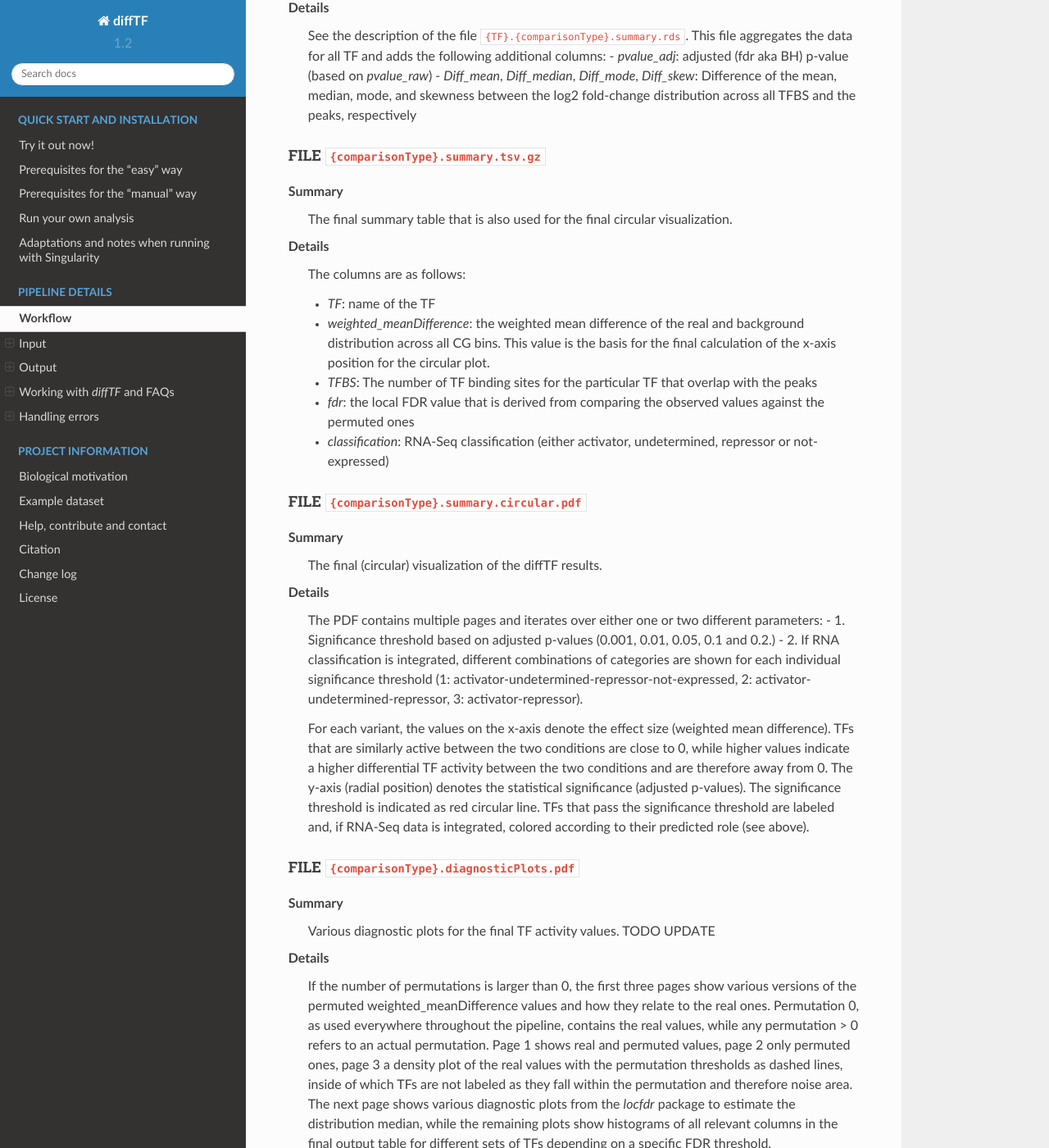
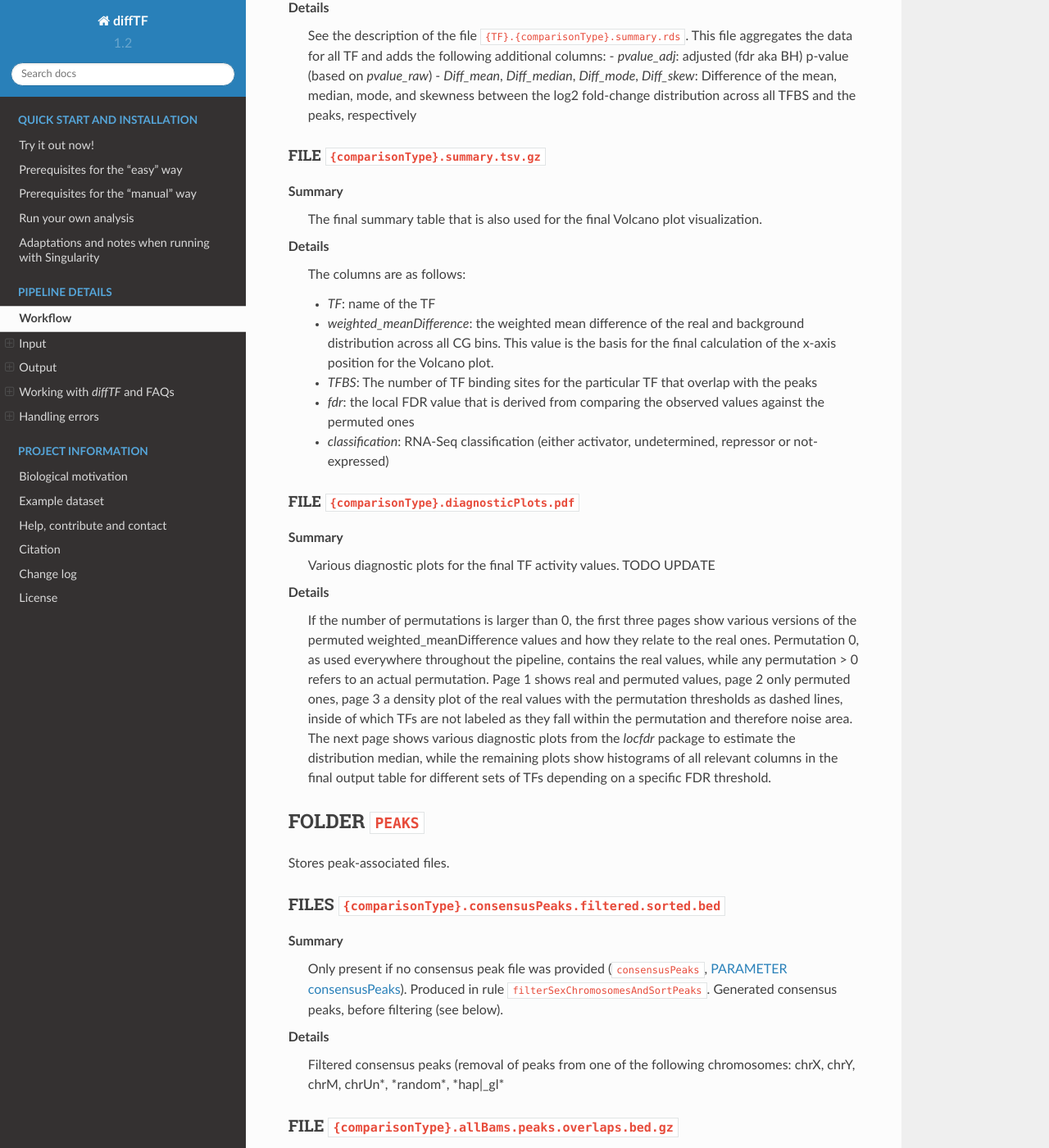
Before and after one commit to jfallmann/diffTF_Fork, a Sphinx documentation site: the page built from docs/chapter2.rst, in a window 1280 px wide and 1400 px high, scrolled down 17772 px. Shown: the whole window at 82% size. Built offline with Sphinx 7.4.7 and the Read the Docs theme 2.0.0, drawn with Linux system fonts in a browser that asks for light colours; some of the changed text lies outside the part shown.

Commit message:
Documentation updates

```diff
--- a/docs/chapter2.rst
+++ b/docs/chapter2.rst
@@ -207,7 +207,7 @@
 Details
   Names must be separated by commas, spaces are allowed and will be eliminated automatically. The data type must be specified with a “:”, followed by either “numeric”, “integer”, “logical”, or “factor”. For example, if ``designContrast`` (:ref:`parameter_designContrast`) is specified as "*~ Treatment + conditionSummary*", the corresponding types might be "Treatment:factor, conditionSummary:factor". If a data type is specified as either "logical" or "factor", the variable will be treated as a discrete variable with a finite number of distinct possibilities (something like batch, for example). *conditionSummary* is usually specified as factor because you want to make a pairwise comparison of exactly two conditions. If *conditionSummary* is specified as "integer" or "numeric", however, the variable is treated as continuously-scaled, which changes the interpretation of the results, see the note below.
 
-  .. note:: Importantly, if the variable of interest is continuous-valued (i.e., marked as being integer or numeric), then the reported log2 fold change is per unit of change of that variable. That is, in the final circular plot, TFs displayed in the left side have a negative slope  per unit of change of that variable, while TFs at the right side have a positive one.
+  .. note:: Importantly, if the variable of interest is continuous-valued (i.e., marked as being integer or numeric), then the reported log2 fold change is per unit of change of that variable. That is, in the final Volcano plot, TFs displayed in the left side have a negative slope  per unit of change of that variable, while TFs at the right side have a positive one.
 
 
 
@@ -304,7 +304,7 @@
   Logical. true or false. Default false. Should RNA-Seq data be integrated into the pipeline?
 
 Details
-  If set to true, RNA-Seq counts as specified in ``RNASeqCounts`` (:ref:`parameter_RNASeqCounts`) will be used to classify each TF into either “activator”, “repressor”, “unknown”, or “not-expressed” for the final circular visualization and the summary table.
+  If set to true, RNA-Seq counts as specified in ``RNASeqCounts`` (:ref:`parameter_RNASeqCounts`) will be used to classify each TF into either “activator”, “repressor”, “unknown”, or “not-expressed” for the final Volcano plot visualization and the summary table.
 
   .. note::RNA-Seq integration is only included in the very last step of the pipeline, so it can also be easily integrated later.
 
@@ -561,28 +561,17 @@
 FILE ``{comparisonType}.summary.tsv.gz``
 ^^^^^^^^^^^^^^^^^^^^^^^^^^^^^^^^^^^^^^^^^^^^^^^^^^^^^^^^^^^^
 Summary
-  The final summary table that is also used for the final circular visualization.
+  The final summary table that is also used for the final Volcano plot visualization.
 
 Details
   The columns are as follows:
 
   - *TF*: name of the TF
-  - *weighted_meanDifference*: the weighted mean difference of the real and background distribution across all CG bins. This value is the basis for the final calculation of the x-axis position for the circular plot.
+  - *weighted_meanDifference*: the weighted mean difference of the real and background distribution across all CG bins. This value is the basis for the final calculation of the x-axis position for the Volcano plot.
   - *TFBS*: The number of TF binding sites for the particular TF that overlap with the peaks
   - *fdr*: the local FDR value that is derived from comparing the observed values against the permuted ones
   - *classification*: RNA-Seq classification (either activator, undetermined, repressor or not-expressed)
 
-FILE ``{comparisonType}.summary.circular.pdf``
-^^^^^^^^^^^^^^^^^^^^^^^^^^^^^^^^^^^^^^^^^^^^^^^^^^^^^^^^^^^^
-Summary
-  The final (circular) visualization of the diffTF results.
-
-Details
-  The PDF contains multiple pages and iterates over either one or two different parameters:
-  - 1. Significance threshold based on adjusted p-values (0.001, 0.01, 0.05, 0.1 and 0.2.)
-  - 2. If RNA classification is integrated, different combinations of categories are shown for each individual significance threshold (1: activator-undetermined-repressor-not-expressed, 2: activator-undetermined-repressor, 3: activator-repressor).
-
-  For each variant, the values on the x-axis denote the effect size (weighted mean difference). TFs that are similarly active between the two conditions are close to 0, while higher values indicate a higher differential TF activity between the two conditions and are therefore away from 0. The y-axis (radial position) denotes the statistical significance (adjusted p-values). The significance threshold is indicated as red circular line. TFs that pass the significance threshold are labeled and, if RNA-Seq data is integrated, colored according to their predicted role (see above).
 
 FILE ``{comparisonType}.diagnosticPlots.pdf``
 ^^^^^^^^^^^^^^^^^^^^^^^^^^^^^^^^^^^^^^^^^^^^^^^^^^^^^^^^^^^^
```
